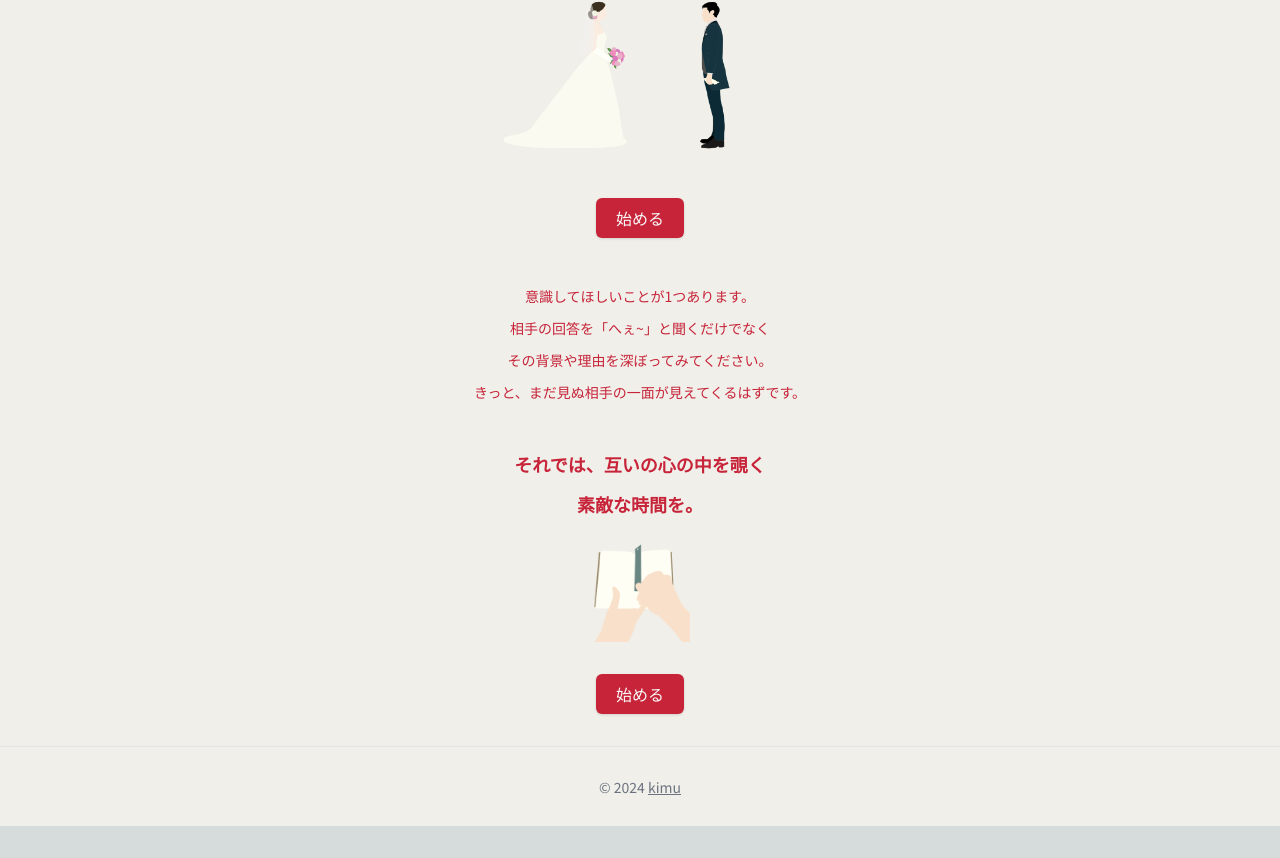
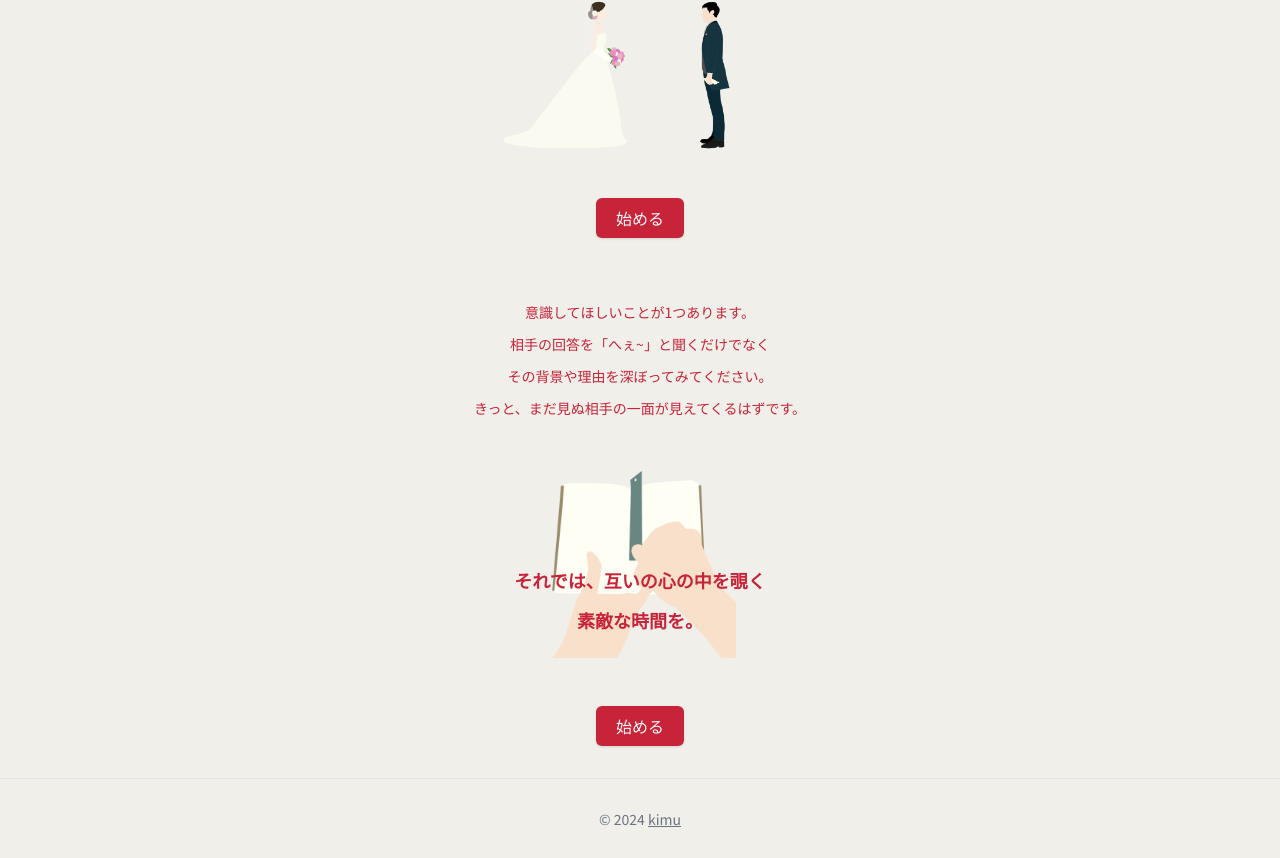
Before and after one commit to kimukimuyuya/36-questions, a Next.js app in the folder my-app/: page / in a window 1280 px wide. Shown: the part 1036-1894 px from the top of the page. Before the commit the page ends 1862 px from the top, so only its background shows below. Built offline with nearby package versions, Linux system fonts and the light colour scheme.

Commit message:
feat: :art: 本の画像を背景画像にする

```diff
--- a/my-app/src/pages/index.tsx
+++ b/my-app/src/pages/index.tsx
@@ -53,7 +53,7 @@ const Home = () => {
               きっかけ作りを。
             </p>
             </div>
-            <div className="flex items-center justify-center mt-8">
+            <div className="flex items-center justify-center mt-8 mb-12">
               <Image
                 src="/bride.png"
                 alt="新婦"
@@ -67,10 +67,10 @@ const Home = () => {
                 height={150}
               />
           </div>
-          <Button className='p-5 text-md mt-12 bg-baseColor hover:bg-baseColor' onClick={() => router.push('/questions/1')}>
+          <Button className='p-5 text-md bg-baseColor hover:bg-baseColor' onClick={() => router.push('/questions/1')}>
               始める
           </Button>
-          <div className='mt-12'>
+          <div className='mt-16'>
             <p className='text-sm'>
               意識してほしいことが1つあります。
             </p>
@@ -83,22 +83,19 @@ const Home = () => {
             <p className='text-sm mt-3'>
               きっと、まだ見ぬ相手の一面が見えてくるはずです。
             </p>
-            <p className="mt-12 text-lg text-baseColor font-extrabold">
-              それでは、互いの心の中を覗く
-            </p>
-            <p className="mt-3 text-lg text-baseColor font-extrabold">
-              素敵な時間を。
-            </p>
-            <div className='mt-6 flex justify-center'>
-              <Image
-                src="/book.png"
-                alt="本"
-                width={100}
-                height={100}
-              />
+            <div
+              className='my-12 text-lg text-baseColor font-extrabold bg-center bg-no-repeat relative bg-[url("/book.png")] h-48 flex
+              flex-col items-center justify-end bg-contain'
+            >
+              <p className='text-baseColor'>
+                それでは、互いの心の中を覗く
+              </p>
+              <p className="mt-3 text-baseColor mb-6">
+                素敵な時間を。
+              </p>
             </div>
           </div>
-          <Button className='p-5 text-md my-8 bg-baseColor hover:bg-baseColor' onClick={() => router.push('/questions/1')}>
+          <Button className='p-5 text-md mb-8 bg-baseColor hover:bg-baseColor' onClick={() => router.push('/questions/1')}>
             始める
           </Button>
         </div>
```
